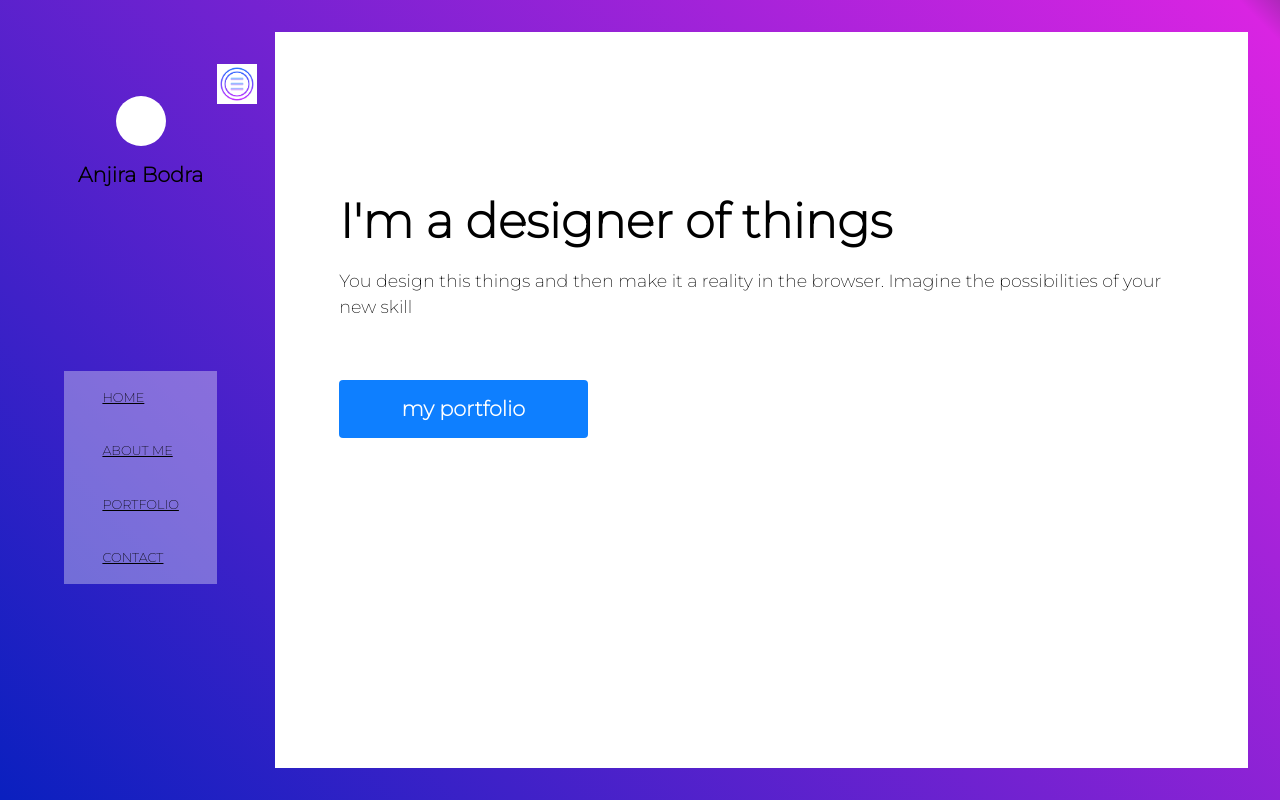
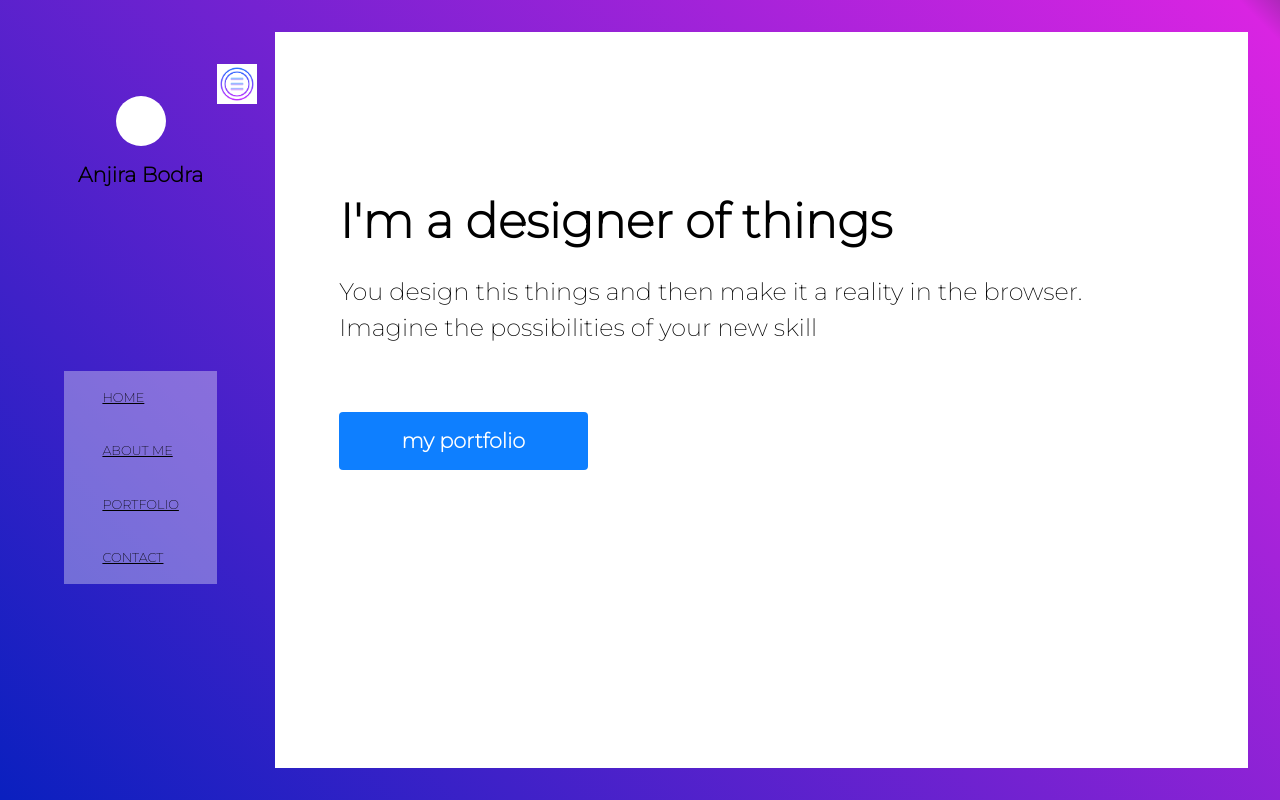
Before and after one commit to anjirab/DesignCourse-XD-Tut1, a plain HTML site: page index.html in a window 1280 px wide. Drawn offline with Linux system fonts and the light colour scheme; files whose address does not match are found by name.

```diff
--- a/CSS/main.css
+++ b/CSS/main.css
@@ -158,4 +158,8 @@ p {
         font-size: 3em;
         margin-top: 2em;
     }
+
+    p {
+        font-size: 1.5em;
+    }
 }
```
Also changed, not shown: index.html (+1 -0 lines).
